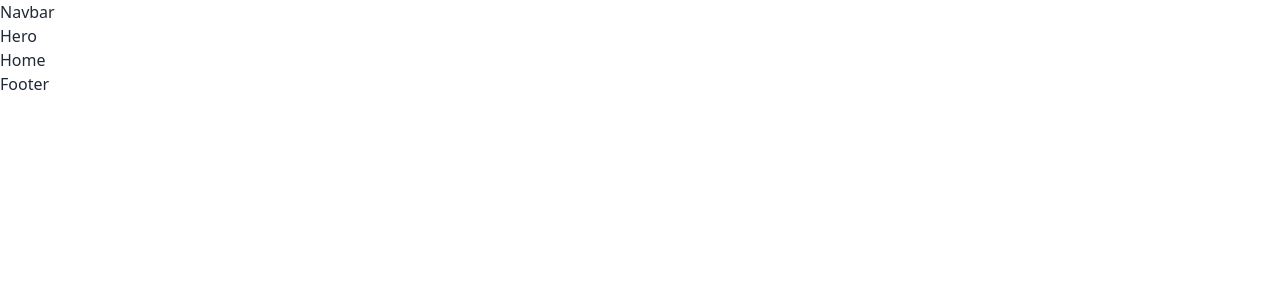
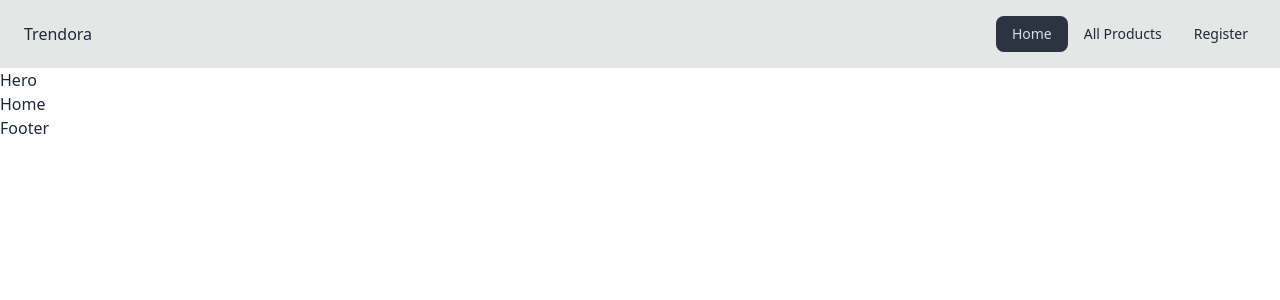
Before and after one commit to Md-Nur/Trendora-Client, a React (Vite) app: page / in a window 1280 px wide. Shown: the top 300 px of the page. Built offline with nearby package versions, Linux system fonts and the light colour scheme.

Commit message:
responsive

```diff
--- a/src/App.tsx
+++ b/src/App.tsx
@@ -1,7 +1,7 @@
 import axios from "axios";
 import { Outlet } from "react-router-dom";
 import { ToastContainer } from "react-toastify";
-import 'react-toastify/dist/ReactToastify.css';
+import "react-toastify/dist/ReactToastify.css";
 import Navbar from "./components/Navbar";
 import Footer from "./components/Footer";
 
@@ -10,8 +10,9 @@
   axios.defaults.withCredentials = true;
   return (
     <>
-      <Navbar />
-      <Outlet />
+      <Navbar>
+        <Outlet />
+      </Navbar>
       <Footer />
       <ToastContainer
         position="top-right"
--- a/src/components/Controller.tsx
+++ b/src/components/Controller.tsx
@@ -93,13 +93,13 @@
           ))}
         </select>
       </div>
-      <div className="join">
+      <div className="join flex-wrap">
         <div className="flex flex-col gap-2 join-item">
           <label htmlFor="min">Min Price</label>
           <input
             type="number"
             id="min"
-            className="input input-bordered"
+            className="input input-bordered w-auto"
             min={serverQuery?.priceRange.minPrice}
             max={query.max}
             step="any"
@@ -112,7 +112,7 @@
           <input
             type="number"
             id="max"
-            className="input input-bordered"
+            className="input input-bordered w-auto"
             min={query.min}
             defaultValue={query.max.toString()}
             max={serverQuery?.priceRange.maxPrice}
--- /dev/null
+++ b/src/components/NavItems.tsx
@@ -0,0 +1,19 @@
+import { NavLink } from "react-router-dom";
+
+const NavItems = () => {
+  return (
+    <>
+      <li>
+        <NavLink to="/">Home</NavLink>
+      </li>
+      <li>
+        <NavLink to="/products">All Products</NavLink>
+      </li>
+      <li>
+        <NavLink to="/signup">Register</NavLink>
+      </li>
+    </>
+  );
+};
+
+export default NavItems;
--- a/src/components/Navbar.tsx
+++ b/src/components/Navbar.tsx
@@ -1,8 +1,47 @@
+import { ReactNode } from "react";
+import { MdMenu } from "react-icons/md";
+import NavItems from "./NavItems";
 
-const Navbar = () => {
+const Navbar = ({ children }: { children: ReactNode }) => {
   return (
-    <div>Navbar</div>
-  )
-}
+    <div className="drawer">
+      <input id="my-drawer-3" type="checkbox" className="drawer-toggle" />
+      <div className="drawer-content flex flex-col">
+        {/* Navbar */}
+        <div className="navbar bg-base-300 w-full">
+          <div className="flex-none lg:hidden">
+            <label
+              htmlFor="my-drawer-3"
+              aria-label="open sidebar"
+              className="btn btn-square btn-ghost"
+            >
+              <MdMenu className="inline-block h-6 w-6 stroke-current" />
+            </label>
+          </div>
+          <div className="mx-2 flex-1 px-2">Trendora</div>
+          <div className="hidden flex-none lg:block">
+            <ul className="menu menu-horizontal">
+              {/* Navbar menu content here */}
+              <NavItems />
+            </ul>
+          </div>
+        </div>
+        {/* Page content here */}
+        {children}
+      </div>
+      <div className="drawer-side">
+        <label
+          htmlFor="my-drawer-3"
+          aria-label="close sidebar"
+          className="drawer-overlay"
+        ></label>
+        <ul className="menu bg-base-200 min-h-full w-80 p-4">
+          {/* Sidebar content here */}
+          <NavItems />
+        </ul>
+      </div>
+    </div>
+  );
+};
 
-export default Navbar
+export default Navbar;
--- a/src/components/Pagination.tsx
+++ b/src/components/Pagination.tsx
@@ -12,7 +12,7 @@
 
   return (
     <div className="flex w-full justify-center my-10">
-      <div className="join">
+      <div className="join flex-wrap w-full px-2 justify-center">
         <NavLink
           to={`/products?page=${currentPage > 1 ? currentPage - 1 : 1}`}
           className="btn btn-accent join-item"
```
